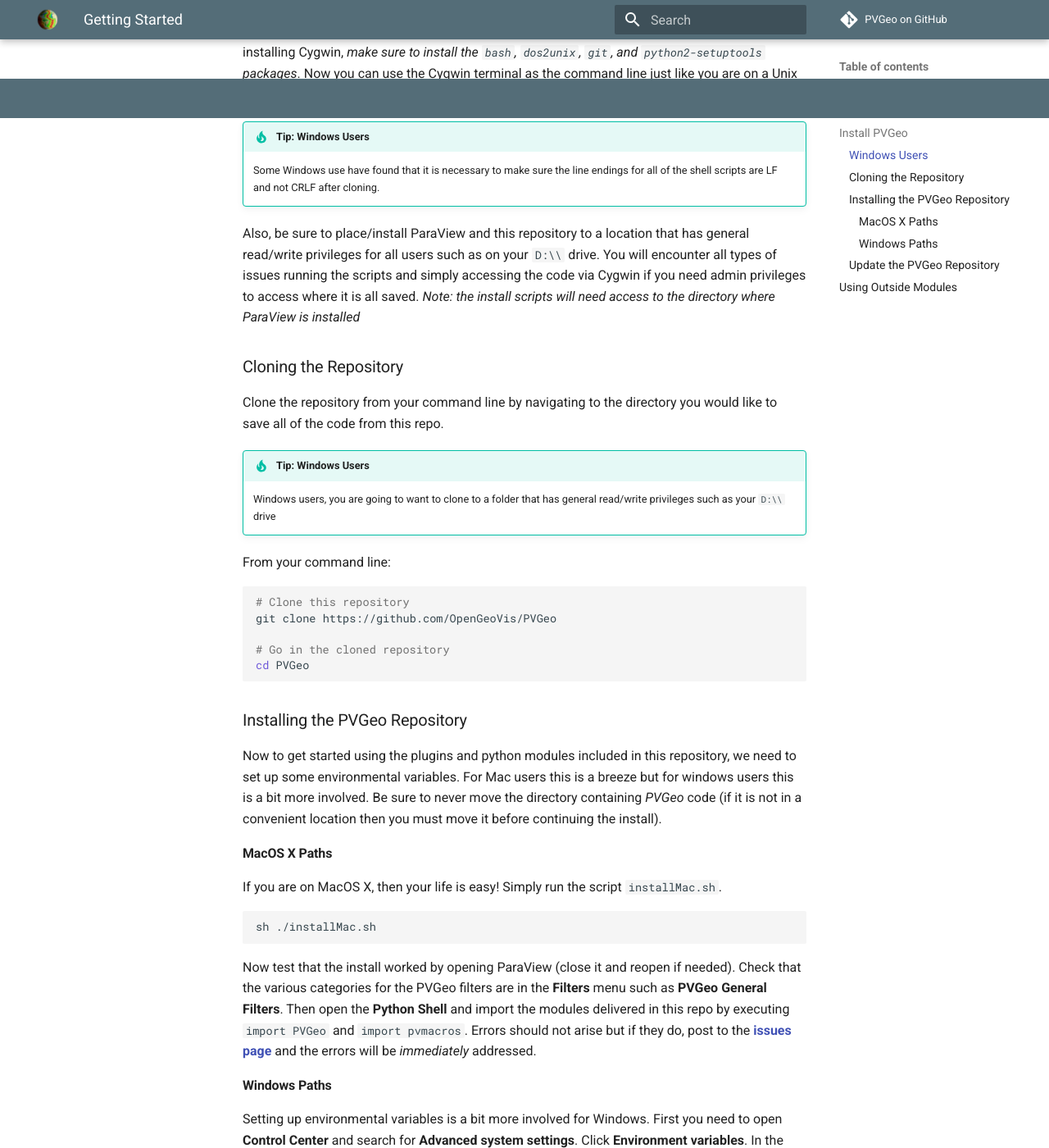
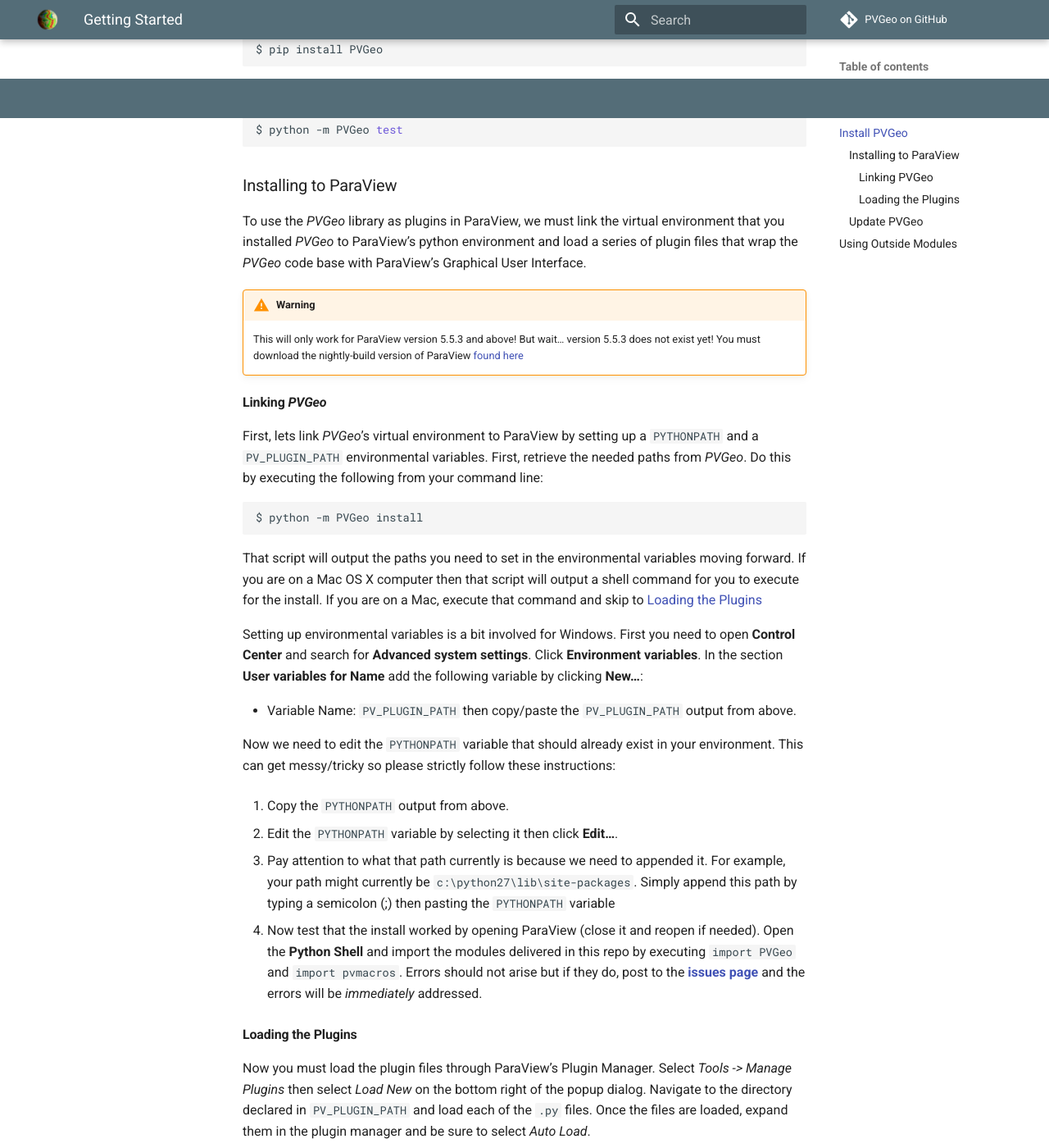
Before and after one commit to OpenGeoVis/PVGeo-Docs, an MkDocs documentation site: the page built from docs/overview/Getting-Started.md, in a window 1280 px wide and 1400 px high, scrolled down 1594 px. Shown: the whole window at 82% size. Built offline with MkDocs 1.6.1 and Material for MkDocs 9.7.7, drawn with Linux system fonts in a browser that asks for light colours; comment, search, counter and statistics services are not loaded; old or Windows-style settings are respelled for this version of MkDocs; some of the changed text lies outside the part shown.

Commit message:
installation instructions updated

````diff
--- a/docs/overview/Getting-Started.md
+++ b/docs/overview/Getting-Started.md
@@ -27,113 +27,82 @@
 
 ## Install *PVGeo*
 
-To clone and use the plugins distributed in the repo for ParaView, you'll need [Python 2](https://www.python.org/downloads/) with the SciPy and NumPy modules [installed](https://docs.python.org/2/installing/index.html), and [ParaView](https://www.paraview.org/download/) installed on your computer. Note that this repository will only work with builds of ParaView that have Python.
-
-### Windows Users
-If you're on Windows, see [**this**](https://git-for-windows.github.io) for GitHub and [**this**](https://devtidbits.com/2011/07/01/cygwin-walkthrough-and-beginners-guide-is-it-linux-for-windows-or-a-posix-compatible-alternative-to-powershell/) guide for using the Unix command line on windows.
-
-Download and use [Cygwin](https://devtidbits.com/2011/07/01/cygwin-walkthrough-and-beginners-guide-is-it-linux-for-windows-or-a-posix-compatible-alternative-to-powershell/) for the command line operation of the scripts in this repo. When installing Cygwin, *make sure to install the `bash`, `dos2unix`, `git`, and `python2-setuptools` packages*. Now you can use the Cygwin terminal as the command line just like you are on a Unix based operating system!
-
-!!! tip "Tip: Windows Users"
-    Some Windows use have found that it is necessary to make sure the line endings for all of the shell scripts are LF and not CRLF after cloning.
-
-Also, be sure to place/install ParaView and this repository to a location that has general read/write privileges for all users such as on your `D:\\` drive. You will encounter all types of issues running the scripts and simply accessing the code via Cygwin if you need admin privileges to access where it is all saved. *Note: the install scripts will need access to the directory where ParaView is installed*
-
-
-### Cloning the Repository
-Clone the repository from your command line by navigating to the directory you would like to save all of the code from this repo.
-
-!!! tip "Tip: Windows Users"
-    Windows users, you are going to want to clone to a folder that has general read/write privileges such as your `D:\\` drive
-
-From your command line:
+To begin using the *PVGeo* python package, create a new virtual environment and install *PVGeo* through pip.
 
 ```bash
-# Clone this repository
-git clone https://github.com/OpenGeoVis/PVGeo
+$ conda create -n PVGeoEnv python=2.7
 
-# Go in the cloned repository
-cd PVGeo
+# Install vtk through conda as this is OS-independent
+# Best of luck, Windows users...
+# Mac/Linux users can replace this with `pip install vtk`
+$ conda install -n PVGeoEnv vtk
 ```
 
-### Installing the PVGeo Repository
-Now to get started using the plugins and python modules included in this repository, we need to set up some environmental variables. For Mac users this is a breeze but for windows users this is a bit more involved. Be sure to never move the directory containing *PVGeo* code (if it is not in a convenient location then you must move it before continuing the install).
+```bash
+$ source activate PVGeoEnv
+$ pip install PVGeo
+```
 
-#### MacOS X Paths
-If you are on MacOS X, then your life is easy! Simply run the script `installMac.sh`.
+Test the install (non-Windows):
+```bash
+$ python -m PVGeo test
+```
+
+### Installing to ParaView
+
+To use the *PVGeo* library as plugins in ParaView, we must link the virtual environment that you installed *PVGeo* to ParaView's python environment and load a series of plugin files that wrap the *PVGeo* code base with ParaView's Graphical User Interface.
+
+!!! warning
+    This will only work for ParaView version 5.5.3 and above! But wait... version 5.5.3 does not exist yet! You must download the nightly-build version of ParaView [found here](https://www.paraview.org/download/)
+
+#### Linking *PVGeo*
+First, lets link *PVGeo*'s virtual environment to ParaView by setting up a `PYTHONPATH` and a `PV_PLUGIN_PATH` environmental variables. First, retrieve the needed paths from *PVGeo*. Do this by executing the following from your command line:
 
 ```bash
-sh ./installMac.sh
+$ python -m PVGeo install
 ```
 
-Now test that the install worked by opening ParaView (close it and reopen if needed). Check that the various categories for the PVGeo filters are in the **Filters** menu such as **PVGeo General Filters**. Then open the **Python Shell** and import the modules delivered in this repo by executing `import PVGeo` and `import pvmacros`. Errors should not arise but if they do, post to the [**issues page**](https://github.com/OpenGeoVis/PVGeo/issues) and the errors will be *immediately* addressed.
+That script will output the paths you need to set in the environmental variables moving forward. If you are on a Mac OS X computer then that script will output a shell command for you to execute for the install. If you are on a Mac, execute that command and skip to [Loading the Plugins](#loading-the-plugins)
 
-#### Windows Paths
-Setting up environmental variables is a bit more involved for Windows. First you need to open **Control Center** and search for **Advanced system settings**. Click **Environment variables**. In the section **User variables for Name** add the following variable by clicking **New...**:
+Setting up environmental variables is a bit involved for Windows. First you need to open **Control Center** and search for **Advanced system settings**. Click **Environment variables**. In the section **User variables for Name** add the following variable by clicking **New...**:
 
-- Variable Name: `PV_PLUGIN_PATH` then select **Browse Directory...** and navigate to the directory where you cloned *PVGeo* and select the `plugins` directory.
+- Variable Name: `PV_PLUGIN_PATH` then copy/paste the `PV_PLUGIN_PATH` output from above.
 
 Now we need to edit the `PYTHONPATH` variable that should already exist in your environment. This can get messy/tricky so please strictly follow these instructions:
 
-1. Copy the value in the `PV_PLUGIN_PATH` variable but *BE SURE **NOT** TO INCLUDE THE `plugins` DIRECTORY*. So basically this is the entire path leading up to the `plugins` directory.
+1. Copy the `PYTHONPATH` output from above.
 
 2. Edit the `PYTHONPATH` variable by selecting it then click **Edit...**.
 
-3. Pay attention to what that path Currently is because we need to reselect it. So if you path is currently `c:\python27\lib\site-packages` then click **Browse Directory...** and reselect that *exact* directory.
+3. Pay attention to what that path currently is because we need to appended it. For example, your path might currently be `c:\python27\lib\site-packages`. Simply append this path by typing a semicolon (;) then pasting the `PYTHONPATH` variable
 
-4. Append the **Variable value**. At the end of your re-selected path, type a semi-colon `;` and then add the path to the *PVGeo* repository which you copied in the first step by clicking paste. This is critical to be able to import outside Python modules in `pvpython`.
+4. Now test that the install worked by opening ParaView (close it and reopen if needed). Open the **Python Shell** and import the modules delivered in this repo by executing `import PVGeo` and `import pvmacros`. Errors should not arise but if they do, post to the [**issues page**](https://github.com/OpenGeoVis/PVGeo/issues) and the errors will be *immediately* addressed.
 
-5. Now test that the install worked by opening ParaView (close it and reopen if needed). Check that the various categories for the PVGeo filters are in the **Filters** menu such as **PVGeo General Filters**.. Then open the **Python Shell** and import the `PVGeo` module by executing `import PVGeo`.
+
+#### Loading the Plugins
+
+Now you must load the plugin files through ParaView's Plugin Manager. Select *Tools -> Manage Plugins* then select *Load New* on the bottom right of the popup dialog. Navigate to the directory declared in `PV_PLUGIN_PATH` and load each of the `.py` files. Once the files are loaded, expand them in the plugin manager and be sure to select *Auto Load*.
+
+![Plugin Manager](plugin-manager.png) <!-- .element width="50%" -->
+
+Now test that the install worked by ensuring the various categories for the PVGeo filters are in the **Filters** menu such as **PVGeo General Filters**. Errors should not arise but if they do, post to the [**issues page**](https://github.com/OpenGeoVis/PVGeo/issues) and the errors will be *immediately* addressed.
+
 
 !!! help
-    If an error arises: First, please double check your paths. If you are still having trouble, feel free to join the *PVGeo* community on Slack and ask for help: <script async defer src="http://slack.pvgeo.org/slackin.js"></script>
+    If an error arises or you are having trouble, feel free to join the *PVGeo* community on Slack and ask for help: <script async defer src="http://slack.pvgeo.org/slackin.js"></script>
 
     You can also post to the [**issues page**](https://github.com/OpenGeoVis/PVGeo/issues) if you think you are encountering a bug.
 
 
 
-### Update the PVGeo Repository
-We have included a script that will update the repository from GitHub, and since the repo is already linked to ParaView, all changes to the repo will be directory reflected in ParaView. This script is simply executed by:
+### Update *PVGeo*
 
 ```bash
-## Run this to update *PVGeo* in the future:
-sh ./updatePVGeo.sh
+$ pip install --upgrade PVGeo
 ```
+
 
 --------------
 
 ## Using Outside Modules
-ParaView's Python environment, `pvpython`, can be a bit tricky to start using outside Python modules like SciPy or SimPEG. On Mac OS X, using Python modules installed via pip or anaconda should work simply with an `import ...` statement if you have your Python paths set up well. (Mac users: if you have trouble importing SciPy or other modules used in this repo let me know and I will develop a solution). Windows users: this should have been resolved if you followed the install instructions outlined [above](#windows-paths).
-
-
-!!! info "Required Modules"
-    These are all of the non-standard modules that filters, readers, and macros might use in this repo. We recommend opening the Python Shell from ParaView (Tools->Python Shell) and testing the import of each of these modules. This list will be regularly updated.
-
-    - [SciPy](https://www.scipy.org/install.html)
-    - [NumPy](http://www.numpy.org) (you may need to update ParaView's version to the latest version for SciPy to be happy)
-
-    ??? info "List of All Other Required Modules"
-        Most of these modules come with standard distributions of Python or they come in the ParaView software platform ready for use. This list is just for completeness.
-
-        - paraview and [vtk](https://www.vtk.org/download/) (included in ParaView)
-        - struct
-        - csv
-        - ast
-        - datetime
-        - util
-        - os
-        - json
-        - zipfile
-        - re
-        - time
-        - errno
-        - math
-        - gzip
-        - shutil
-        - argparse
-        - hashlib
-        - zlib
-        - pickle
-        - inspect
-        - textwrap
-        - warnings
+If you installed *PVGeo* according to the instructions above, then any python package installed through pip in that virtual environment will be accessible in ParaView. For some further reading on using virtual environments with ParaView, see [this blog post](https://blog.kitware.com/using-pvpython-and-virtualenv/)
````
Also changed, not shown: docs/overview/plugin-manager.png (added).
